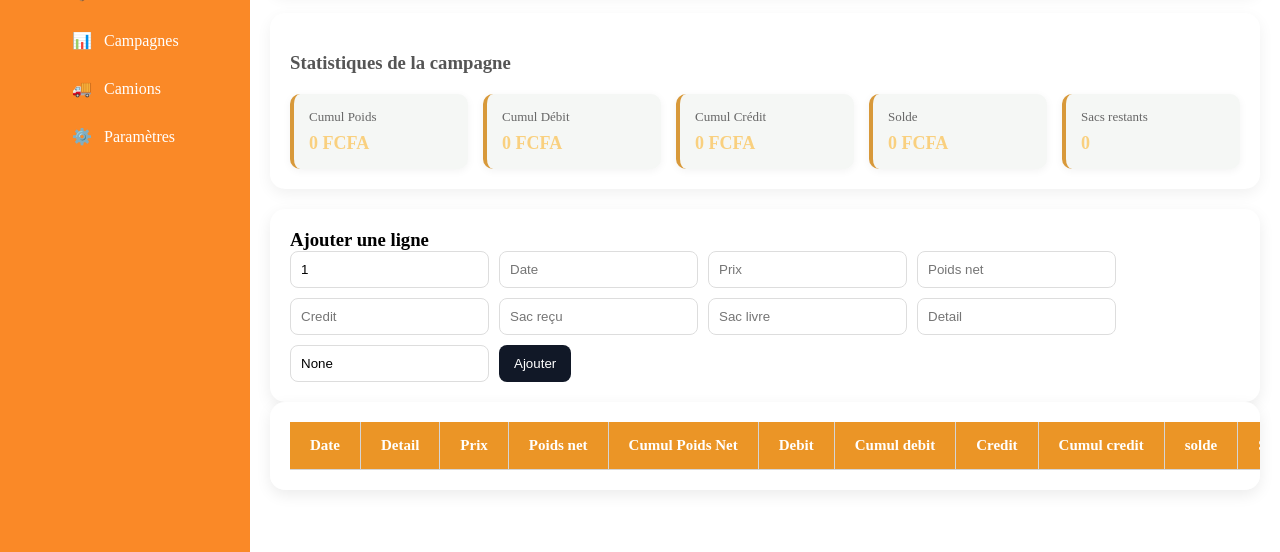
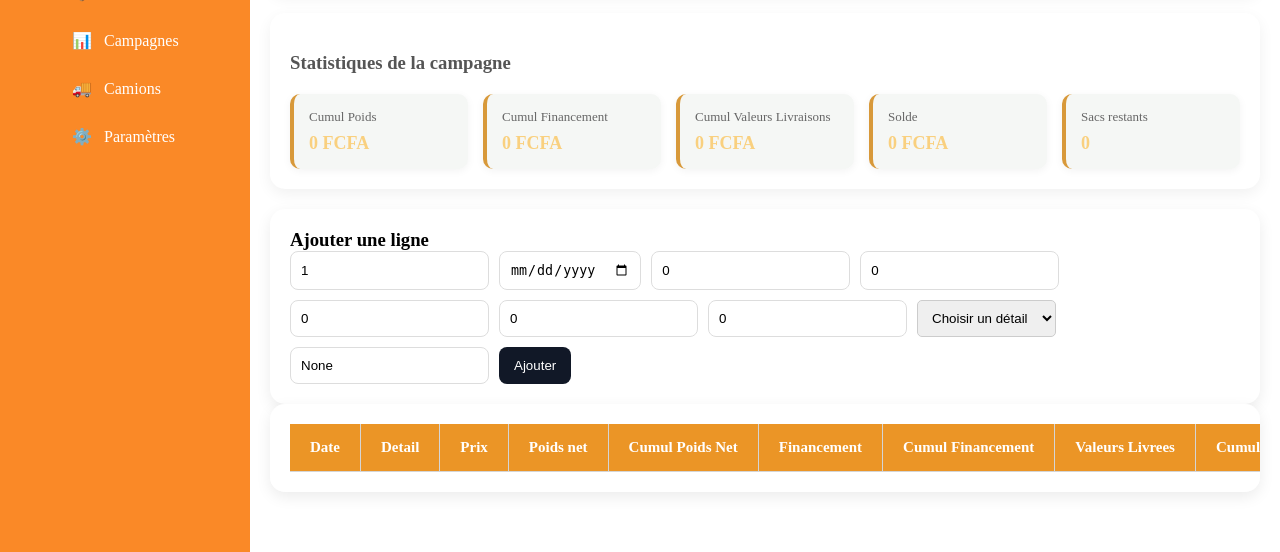
Before and after one commit to Siaka-imt/coopapp, a Flask app: page /pisteurs/select/1 in a window 1280 px wide. Shown: the part 560-1112 px from the top of the page. Run offline with Flask 3, Linux system fonts and the light colour scheme; the visitor is signed in with stand-in values (Sample User, id 1); data that the repository does not hold is empty.

Commit message:
Mise à jour Lilas

```diff
--- a/app.py
+++ b/app.py
@@ -112,7 +112,7 @@ def recalculate_fiche_pisteur(pisteur, campagne):
         credit_cumul += clean_number(credit)
 
         # solde
-        solde = clean_number(credit_cumul) - clean_number(debit_cumul)
+        solde = clean_number(debit_cumul) - clean_number(credit_cumul)
 
         # sacs
         sac_restant += clean_number(sac_recu) - clean_number(sac_livre)
@@ -1305,8 +1305,8 @@ def update_fiche_pisteur(id):
     prix = int(request.form["prix"])
     poids_net = int(request.form["poids_net"])
 
-    #debit = int(request.form["debit"])
-    credit = int(request.form["credit"])
+    debit = int(request.form["debit"])
+    #credit = int(request.form["credit"])
 
     sac_reçu = int(request.form["sac_reçu"])
     sac_livre = int(request.form["sac_livre"])
@@ -1324,7 +1324,7 @@ def update_fiche_pisteur(id):
         return "Fiche introuvable", 404
 
     pisteur_nom = result["pisteur"]
-    debit = clean_number(poids_net) * clean_number(prix)
+    credit = clean_number(poids_net) * clean_number(prix)
 
     cursor.execute("""
             UPDATE fiche_pisteur
@@ -1348,7 +1348,7 @@ def add_fiche_pisteur():
     prix = request.form["prix"]
     poids_net = request.form["poids_net"]
 
-    credit = request.form["credit"]
+    debit = request.form["debit"]
 
     sac_recu = request.form["sac_reçu"]
     sac_livre = request.form["sac_livre"]
@@ -1388,7 +1388,7 @@ def add_fiche_pisteur():
     # =========================
     # CALCULS AUTOMATIQUES
     # =========================
-    debit = clean_number(poids_net) * clean_number(prix)
+    credit = clean_number(poids_net) * clean_number(prix)
 
     poids_cumul = clean_number(last_poids) + clean_number(poids_net)
 
@@ -1396,7 +1396,7 @@ def add_fiche_pisteur():
 
     credit_cumul = clean_number(last_credit) + clean_number(credit)
 
-    solde = credit_cumul - debit_cumul
+    solde = debit_cumul - credit_cumul
 
     sac_restant = clean_number(last_sac) + clean_number(sac_recu) - clean_number(sac_livre)
 
--- a/static/css/style.css
+++ b/static/css/style.css
@@ -145,6 +145,12 @@ body{
 .card-icon {
     font-size: 30px;
     margin-bottom: 10px;
+}
+
+.card select {
+    padding: 5px 10px;
+    border: 1px solid #ccc;
+    border-radius: 5px;
 }
 
 .card h3 {
@@ -913,7 +919,7 @@ input:focus {
 
 .table-fiche-client td:nth-child(3),
 .table-fiche-client td:nth-child(8),
-.table-fiche-client td:nth-child(9),
+.table-fiche-client td:nth-child(10),
 .table-fiche-client td:nth-child(11),
 .table-fiche-client td:nth-child(12),
 .table-fiche-client td:nth-child(15) {
@@ -954,8 +960,8 @@ input:focus {
 }
 
 .table-fiche-pisteur td:nth-child(5),
-.table-fiche-pisteur td:nth-child(6),
 .table-fiche-pisteur td:nth-child(7),
+.table-fiche-pisteur td:nth-child(8),
 .table-fiche-pisteur td:nth-child(9),
 .table-fiche-pisteur td:nth-child(10),
 .table-fiche-pisteur td:nth-child(13) {
@@ -1002,6 +1008,7 @@ input:focus {
     border: 1px solid #ccc;
     border-radius: 5px;
 }
+
 .campaign-stats {
     background: white;
     padding: 20px;
--- a/templates/camions.html
+++ b/templates/camions.html
@@ -184,10 +184,6 @@
                 <h4>Total Camions</h4>
                 <p>{{ camions|length }}</p>
             </div>
-            <div class="stat-card green">
-                <h4>Camions Disponibles</h4>
-                <p>{{ camions|length }}</p>
-            </div>
         </div>
         <div class="settings-container">
             <!-- FORMULAIRE -->
--- a/templates/campagnes.html
+++ b/templates/campagnes.html
@@ -184,10 +184,6 @@
                 <h4>Total Campagnes</h4>
                 <p>{{ campagnes|length }}</p>
             </div>
-            <div class="stat-card green">
-                <h4>Campagnes actives</h4>
-                <p>{{ campagnes|length }}</p>
-            </div>
         </div>
         <div class="settings-container">
             <!-- FORMULAIRE -->
--- a/templates/edit_fiche_pisteur.html
+++ b/templates/edit_fiche_pisteur.html
@@ -35,8 +35,8 @@
                     <input name="poids_net" value="{{ pisteur.poids_net }}">
                 </div>
                 <div class="form-row">
-                    <label>Credit</label>
-                    <input name="credit" value="{{ pisteur.credit }}">
+                    <label>Financement</label>
+                    <input name="debit" value="{{ pisteur.debit }}">
                 </div>
                 <div class="form-row">
                     <label>Sac reçu</label>
--- a/templates/produits.html
+++ b/templates/produits.html
@@ -185,10 +185,6 @@
                 <h4>Total Produits</h4>
                 <p>{{ produits|length }}</p>
             </div>
-            <div class="stat-card green">
-                <h4>Produits avec campagnes</h4>
-                <p>{{ produits|length }}</p>
-            </div>
         </div>
         <div class="settings-container">
             <!-- FORMULAIRE -->
--- a/templates/select_pisteur.html
+++ b/templates/select_pisteur.html
@@ -232,12 +232,12 @@
                 </div>
 
                 <div class="stat-card">
-                    <span>Cumul Débit</span>
+                    <span>Cumul Financement</span>
                     <strong>{{ format_number_after(format_number(totals.debit)) }} FCFA</strong>
                 </div>
 
                 <div class="stat-card">
-                    <span>Cumul Crédit</span>
+                    <span>Cumul Valeurs Livraisons</span>
                     <strong>{{ format_number_after(format_number(totals.credit)) }} FCFA</strong>
                 </div>
 
@@ -260,13 +260,17 @@
 
             <form method="POST" action="/pisteurs/fiche_pisteur/add" class="form">
                 <input name="pisteur" value="{{ nom_pisteur }}" placeholder="Réecrivez le nom SVP !" required>
-                <input name="date" placeholder="Date" required>
-                <input name="prix" placeholder="Prix" required>
-                <input name="poids_net" placeholder="Poids net" required>
-                <input name="credit" placeholder="Credit" required>
-                <input name="sac_reçu" placeholder="Sac reçu" required>
-                <input name="sac_livre" placeholder="Sac livre" required>
-                <input name="detail" placeholder="Detail" required>
+                <input type="date" name="date" placeholder="Date" required>
+                <input name="prix" value = "{{ 0 }}" placeholder="Prix" required>
+                <input name="poids_net" value = "{{ 0 }}" placeholder="Poids net" required>
+                <input name="debit" value = "{{ 0 }}" placeholder="Financement" required>
+                <input name="sac_reçu" value = "{{ 0 }}" placeholder="Sac reçu" required>
+                <input name="sac_livre" value = "{{ 0 }}" placeholder="Sac livre" required>
+                <select name="detail" required>
+                    <option value="" disabled selected>Choisir un détail</option>
+                    <option value="FINANCEMENT">FINANCEMENT</option>
+                    <option value="LIVRAISON">LIVRAISON</option>
+                </select>
                 <input name="campagne" value="{{ campagne_selected}}" placeholder="Campagne" required>
                 <button type="submit">Ajouter</button>
             </form>
@@ -284,10 +288,10 @@
                         <th>Prix</th>
                         <th>Poids net</th>
                         <th>Cumul Poids Net</th>
-                        <th>Debit</th>
-                        <th>Cumul debit</th>
-                        <th>Credit</th>
-                        <th>Cumul credit</th>
+                        <th>Financement</th>
+                        <th>Cumul Financement</th>
+                        <th>Valeurs Livrees</th>
+                        <th>Cumul Valeurs Livrees</th>
                         <th>solde</th>
                         <th>Sac reçu</th>
                         <th>Sac livre</th>
--- a/templates/zones.html
+++ b/templates/zones.html
@@ -185,10 +185,6 @@
                 <h4>Total Zones</h4>
                 <p>{{ zones|length }}</p>
             </div>
-            <div class="stat-card green">
-                <h4>Zones avec campagnes</h4>
-                <p>{{ zones|length }}</p>
-            </div>
         </div>
         <div class="settings-container">
             <!-- FORMULAIRE -->
```
Also changed, not shown: templates/edit_fiche_client.html (+4 -4 lines), templates/select_client.html (+9 -9 lines), templates/users.html (+7 -2 lines).
